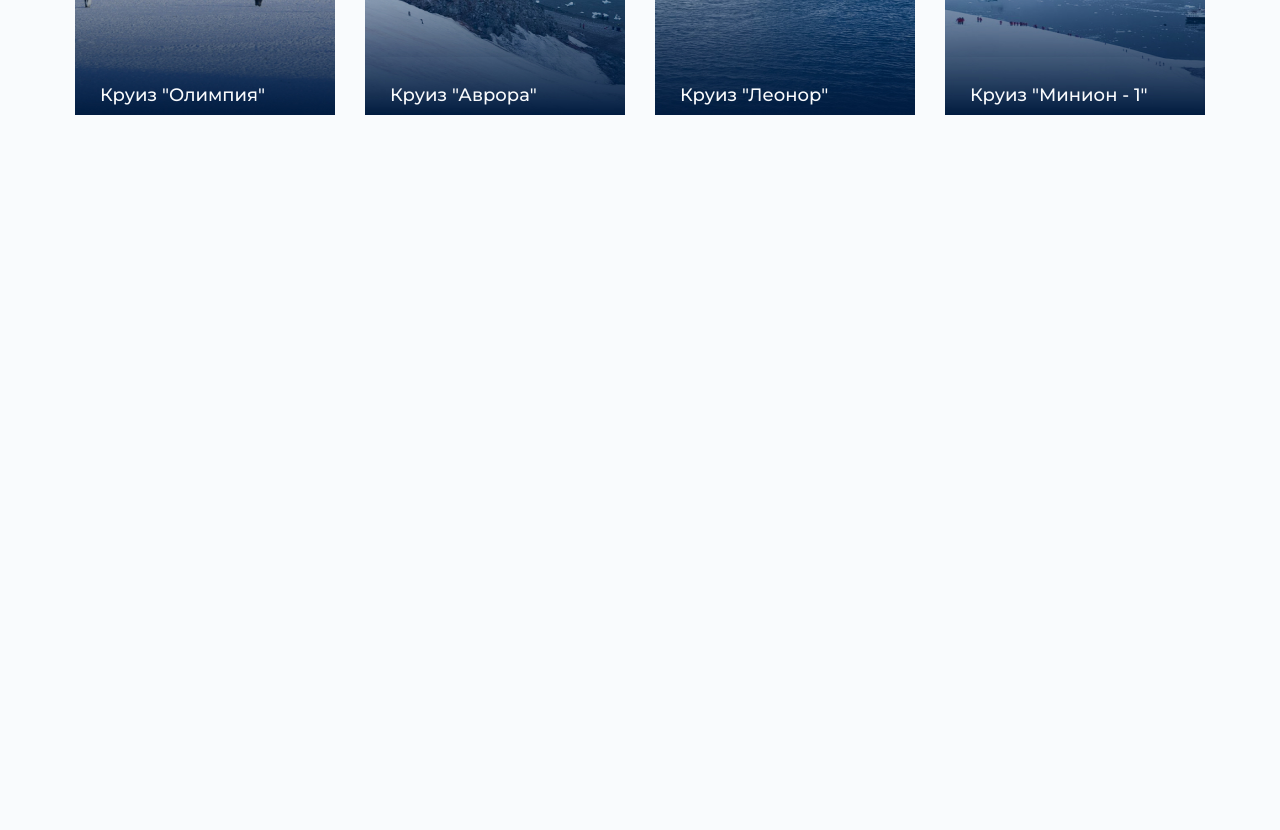
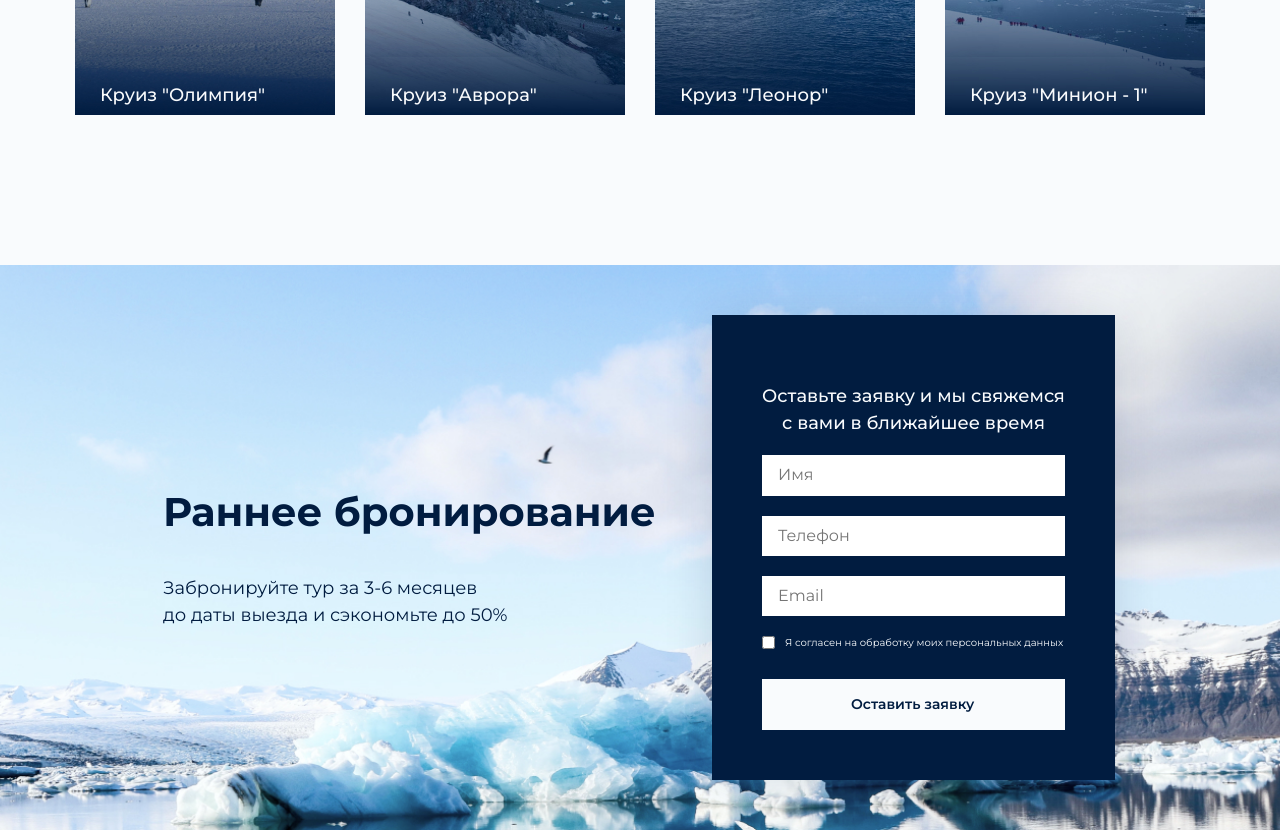
Before and after one commit to Lachugin/Antarctic, a website built with webpack: page source/index.html in a window 1280 px wide. Shown: the part 2779-3609 px from the top of the page. Before the commit the page ends 3044 px from the top, so only its background shows below. Built offline with nearby package versions, Linux system fonts and the light colour scheme; files whose address does not match are found by name.

Commit message:
базовая стилизация бронирования

```diff
--- a/source/index.html
+++ b/source/index.html
@@ -231,8 +231,36 @@
               <a href="#">Забронировать</a>
             </div>
           </li>
-
         </ul>
+      </div>
+    </section>
+    <section class="booking">
+      <div class="booking__wrapper">
+        <div class="booking__inner">
+          <h2>Раннее бронирование</h2>
+          <p>Забронируйте тур за 3-6 месяцев<br>до даты выезда и сэкономьте до 50%</p>
+        </div>
+        <div class="booking__form">
+          <form class="form" action="#" method="get">
+            <fieldset>
+              <h3>Оставьте заявку и мы свяжемся с вами в ближайшее время</h3>
+              <label for="name">
+                <input type="text" placeholder="Имя">
+              </label>
+              <label for="phone">
+                <input type="tel" placeholder="Телефон">
+              </label>
+              <label for="email">
+                <input type="email" placeholder="Email">
+              </label>
+              <label class="form__checkbox">
+                <span>Я согласен на обработку моих персональных данных</span>
+                <input type="checkbox" name="checkbox">
+              </label>
+              <button class="form__btn" type="submit">Оставить заявку</button>
+            </fieldset>
+          </form>
+        </div>
       </div>
     </section>
   </main>
--- /dev/null
+++ b/source/sass/blocks/booking.scss
@@ -0,0 +1,28 @@
+.booking {
+  background: url("../img/booking.jpg") center (center/cover) no-repeat cornflowerblue;
+  min-height: 555px;
+}
+
+.booking__wrapper {
+  padding: 50px 163px;
+  display: flex;
+  justify-content: space-between;
+  flex-direction: row;
+  align-items: center;
+}
+
+.booking__inner h2 {
+  font-style: normal;
+  font-weight: 700;
+  font-size: 40px;
+  line-height: 150%;
+  color: #011C40;
+}
+
+.booking__inner p {
+  font-style: normal;
+  font-weight: 400;
+  font-size: 18px;
+  line-height: 150%;
+  color: #011C40;
+}
--- /dev/null
+++ b/source/sass/blocks/form.scss
@@ -0,0 +1,63 @@
+.form fieldset {
+  border: none;
+  max-width: 403px;
+  background: #011C40;
+  box-shadow: 0px 4px 45px rgba(1, 28, 64, 0.15);
+  padding: 50px;
+}
+
+.form h3 {
+  font-style: normal;
+  font-weight: 500;
+  font-size: 18px;
+  line-height: 150%;
+  text-align: center;
+  color: #F9FBFD;
+}
+
+.form input {
+  min-width: 303px;
+  border: none;
+  padding: 11px 0 11px 16px;
+  margin-bottom: 20px;
+}
+
+.form__checkbox {
+  display: flex;
+  flex-direction: row;
+  align-content: center;
+  align-items: center;
+  justify-content: flex-start;
+  flex-wrap: wrap;
+}
+
+.form__checkbox span {
+  order: 2;
+  font-weight: 400;
+  font-size: 10px;
+  line-height: 130%;
+  color: #F9FBFD;
+  width: max-content;
+}
+
+.form__checkbox input {
+  margin: 0;
+  margin-right: 10px;
+  min-width: min-content;
+}
+
+.form__btn {
+  margin-top: 30px;
+  width: 100%;
+  display: flex;
+  border: none;
+  padding: 15px 89px;
+  font-style: normal;
+  font-weight: 600;
+  font-size: 14px;
+  line-height: 150%;
+  text-align: center;
+  color: #011C40;
+  background: #F9FBFD;
+  cursor: pointer;
+}
--- a/source/sass/style.scss
+++ b/source/sass/style.scss
@@ -25,8 +25,10 @@
 @import "blocks/journey";
 @import "blocks/advantage";
 @import "blocks/cruises";
+@import "blocks/booking";
+@import "blocks/form";
 
-// --------------------------------- cruises
+// --------------------------------- booking
 
 // ❗❗❗ запрещено использовать изображения в css, касается как jpg \ png, так и svg
 
```
Also changed, not shown: build/css/style.css, build/css/style.min.css, build/img/booking.jpg (added), build/index.html, source/img/booking.jpg (added), 1 other file.
